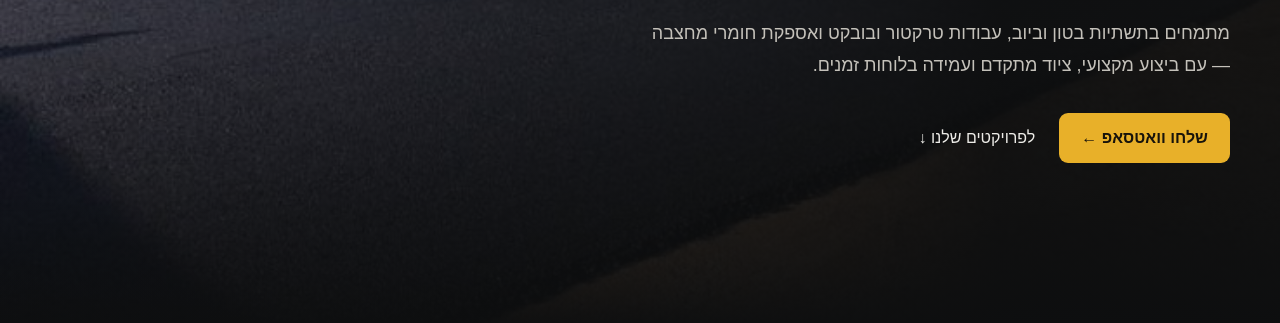
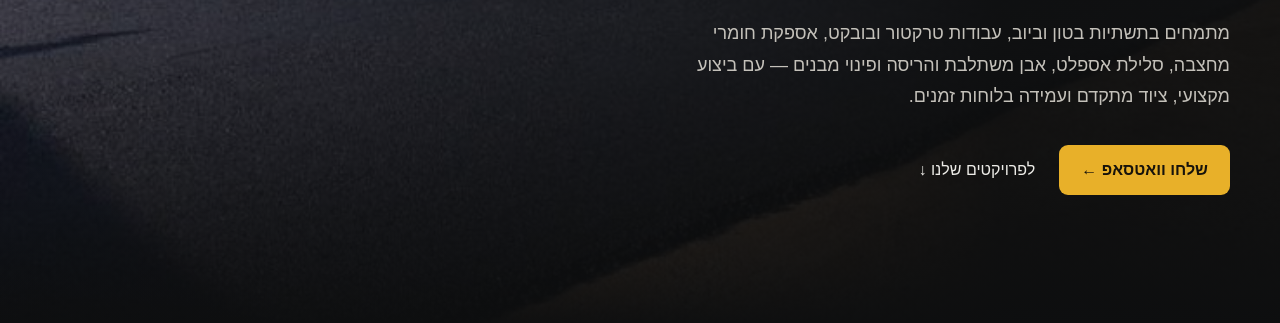
Before and after one commit to magidash-earthworks/magidash-earthworks.github.io, a plain HTML site: page index.html in a window 1280 px wide. Shown: the part 425-748 px from the top of the page. Drawn offline with Linux system fonts and the light colour scheme.

Commit message:
Fix: הוספת אספלט, אבן משתלבת והריסה לפתיח ולתיאור האתר

```diff
--- a/index.html
+++ b/index.html
@@ -4,7 +4,7 @@
   <meta charset="utf-8">
   <meta name="viewport" content="width=device-width, initial-scale=1">
   <title>מגידש | עבודות עפר ופיתוח</title>
-  <meta name="description" content="עבודות עפר, תשתיות בטון וביוב, טרקטור ובובקט ואספקת חומרי מחצבה.">
+  <meta name="description" content="עבודות עפר, תשתיות בטון וביוב, טרקטור ובובקט, אספקת חומרי מחצבה, סלילת אספלט, אבן משתלבת והריסה ופינוי מבנים.">
   <meta property="og:title" content="מגידש | עבודות עפר ופיתוח">
   <meta property="og:description" content="עוצמה, דיוק ועבודה מקצועית בשטח.">
   <meta property="og:type" content="website">
@@ -35,7 +35,7 @@
     <div class="heroContent shell">
       <p class="eyebrow">בונים את התשתית להצלחה</p>
       <h1>עוצמה. דיוק.<span>עבודה בשטח.</span></h1>
-      <p class="lead">מתמחים בתשתיות בטון וביוב, עבודות טרקטור ובובקט ואספקת חומרי מחצבה — עם ביצוע מקצועי, ציוד מתקדם ועמידה בלוחות זמנים.</p>
+      <p class="lead">מתמחים בתשתיות בטון וביוב, עבודות טרקטור ובובקט, אספקת חומרי מחצבה, סלילת אספלט, אבן משתלבת והריסה ופינוי מבנים — עם ביצוע מקצועי, ציוד מתקדם ועמידה בלוחות זמנים.</p>
       <div class="actions">
         <a class="button" href="https://wa.me/972538218845" target="_blank" rel="noreferrer">שלחו וואטסאפ ←</a>
         <a class="textLink" href="#gallery">לפרויקטים שלנו ↓</a>
```
